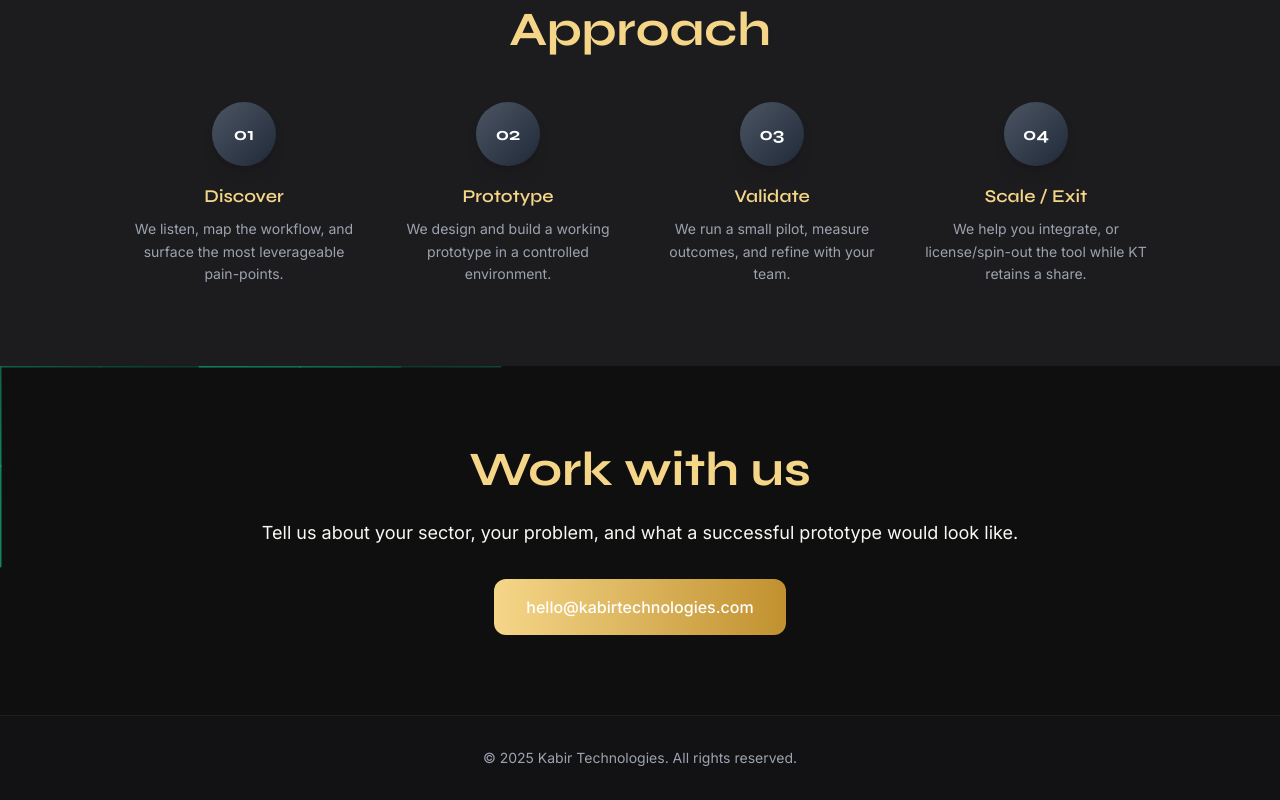
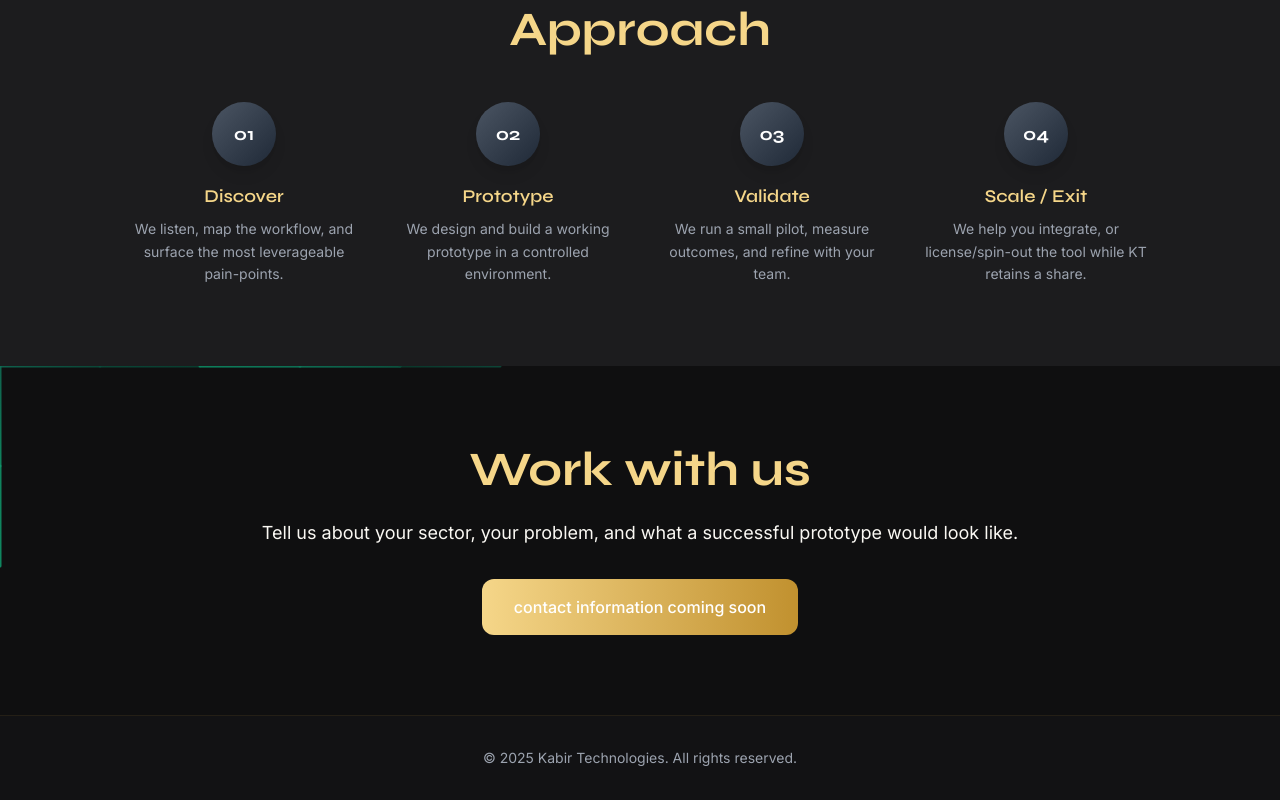
Before and after one commit to ra-eesa/KT-web, a React (Vite) app: page / in a window 1280 px wide. Shown: the part 3063-3863 px from the top of the page. Built offline with nearby package versions, Linux system fonts and the light colour scheme.

Commit message:
update: contact info

```diff
--- a/src/App.jsx
+++ b/src/App.jsx
@@ -206,7 +206,7 @@ function App() {
               href="mailto:hello@kabirtechnologies.com"
               className="inline-block px-8 py-4 bg-gradient-to-r from-kt-gold-light to-kt-gold text-white font-medium rounded-xl hover:shadow-lg hover:shadow-kt-gold/30 hover:scale-105 transition-all duration-200"
             >
-              hello@kabirtechnologies.com
+              contact information coming soon
             </a>
           </div>
         </section>
```
